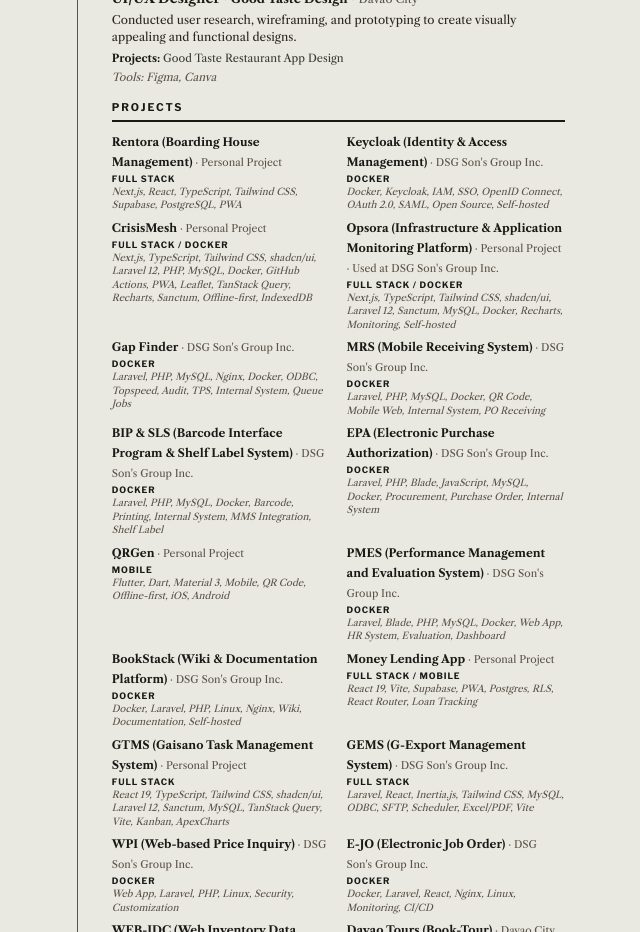
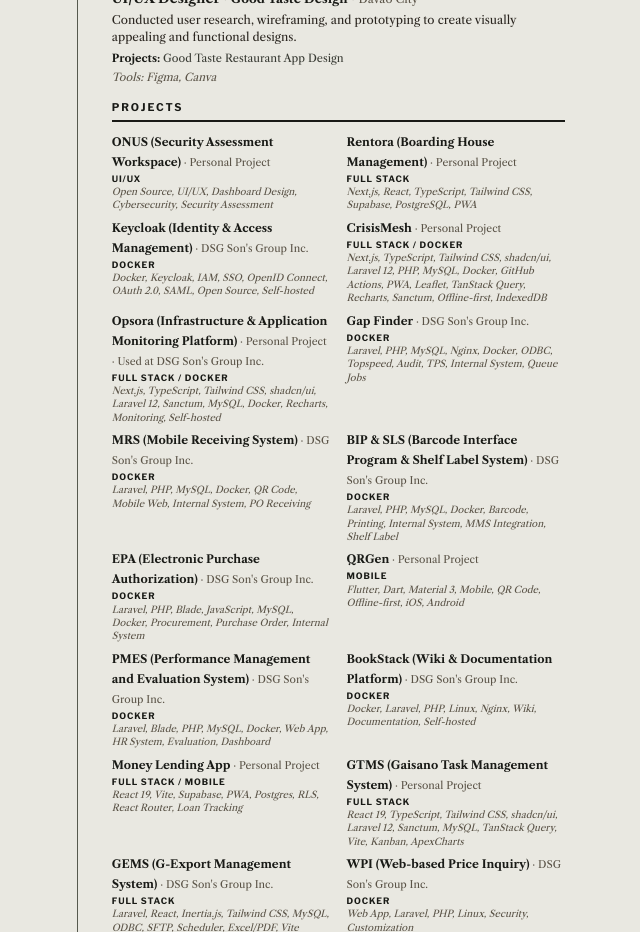
Before and after one commit to RenzSarucam/renzwebsite, a Next.js app: page /resume in a window 1280 px wide. Shown: the part 1740-2672 px from the top of the page, without its empty margins (430-1070 px from the left). Built offline with nearby package versions, Linux system fonts and the light colour scheme.

Commit message:
feat: add ONUS project details to portfolio with description and link

```diff
--- a/app/_lib/case-files.ts
+++ b/app/_lib/case-files.ts
@@ -27,7 +27,9 @@ export const exhibitLetter = (i: number) =>
  * Per-project deployment status, keyed by slug. Anything listed here wins over the defaults below.
  * e.g.  "crisismesh": "Live on Vercel",
  */
-export const DEPLOY_OVERRIDES: Record<string, string> = {};
+export const DEPLOY_OVERRIDES: Record<string, string> = {
+  onus: "Local development",
+};
 
 const defaultDeploy = (types: string[]) =>
   types.includes("Docker")
--- a/app/_lib/portfolio-data.ts
+++ b/app/_lib/portfolio-data.ts
@@ -258,6 +258,15 @@ export const workExperiences: WorkExperience[] = [
 ];
 
 export const projects: Project[] = [
+  {
+    title: "ONUS (Security Assessment Workspace)",
+    desc: "A customized interface for ONUS, an open-source vulnerability assessment and penetration testing platform originally created by maverickaayush. My contribution focuses on modifying the design of the existing application, including a dark security workspace, cyan accents, sidebar navigation, and a clearer assessment form. The interface brings target URL entry, assessment options, and authorization confirmation into one organized workflow, with supporting text that explains the scope of local testing. The local setup shown runs HTTP security-header checks and identifies skipped modules in the scan timeline. This project highlights my work adapting an existing open-source interface while crediting the original platform and its underlying security functionality.",
+    tags: ["Open Source", "UI/UX", "Dashboard Design", "Cybersecurity", "Security Assessment"],
+    type: "UI/UX",
+    status: "Customized",
+    link: "https://github.com/maverickaayush/ONUS",
+    place: "Personal Project",
+  },
   {
     title: "Rentora (Boarding House Management)",
     desc: "A boarding house management platform for Philippine landlords, with a desktop admin interface and an installable mobile app for boarders. As Fullstack Developer, built room and bed management, boarder records, monthly billing, payment-proof verification, receipts, maintenance requests, and announcements. Developed the frontend and backend with Next.js, React, TypeScript, Tailwind CSS, and Supabase, using PostgreSQL, role-based access, and row-level security to protect each boarding house's data.",
```
